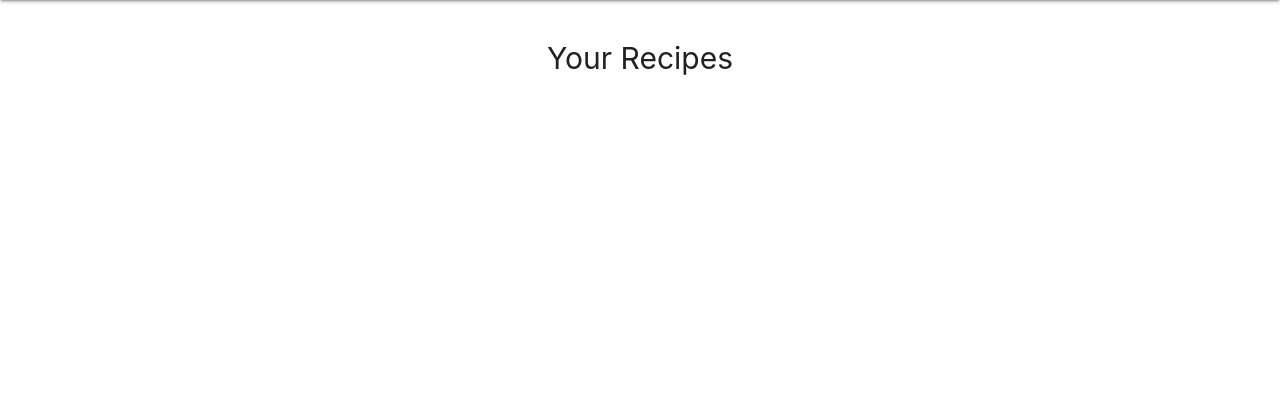
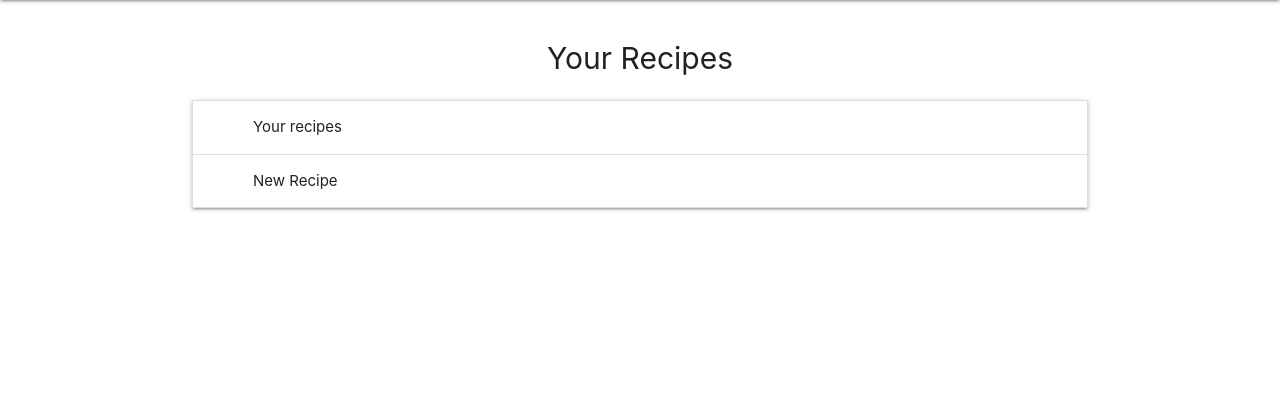
Before and after one commit to MacauleyMorgan/Project-Three, a Flask app: page /account in a window 1280 px wide. Shown: the part 64-474 px from the top of the page. Run offline with Flask 2, Linux system fonts and the light colour scheme; the visitor is signed in with stand-in values (Sample User, id 1).

Commit message:
Created recipe submission form on account page, linked initialiser to base.html

```diff
--- a/cookbook/templates/account.html
+++ b/cookbook/templates/account.html
@@ -15,4 +15,54 @@ Your Recipes
 
 <!-- Display user recipes on site -->
 
+<!-- Form to add a recipe -->
+<ul class="collapsible">
+    <li>
+        <div class="collapsible-header"><i class="material-icons"></i>Your recipes</div>
+        <div class="collapsible-body">
+            <span>Lorem ipsum dolor sit amet.</span>
+        </div>
+    </li>
+    <li>
+        <div class="collapsible-header"><i class="material-icons"></i>New Recipe</div>
+        <div class="collapsible-body">
+            <div class="row">
+                <form class="col s12">
+                    <!-- Row to get name and time -->
+                    <div class="row">
+                        <div class="input-field col s8">
+                            <input name="recipe-name" type="text" class="validate">
+                            <label for="recipe-name">Recipe Name</label>
+                        </div>
+                        <div class="input-field col s3 offset-s1">
+                            <input id="recipe_time" type="number" class="validate">
+                            <label for="recipe_time">Time (Minutes)</label>
+                        </div>
+                    </div>
+                    <!-- Row to get ingredients and steps -->
+                    <div class="row">
+                        <div class="input-field col s6">
+                            <input name="recipe-name" type="text" class="validate">
+                            <label for="recipe-name">Recipe Ingredients</label>
+                        </div>
+                        <div class="input-field col s6">
+                            <input id="recipe_time" type="text" class="validate">
+                            <label for="recipe_time">Recipe Steps</label>
+                        </div>
+                    </div>
+                    <!-- Image upload and submit button -->
+                    <div class="row">
+                        <div class="input-field col s9">
+                            <input name="recipe-name" type="text" class="validate">
+                            <label for="recipe-name">Image link (Please use tinypic to generate link)</label>
+                        </div>
+                        <div class="input-field col s2 offset-s1">
+                            <button class="btn" type="submit">Submit Recipe</button>
+                        </div>
+                    </div>
+                </form>
+            </div>
+        </div>
+    </li>
+</ul>
 {% endblock %}
--- a/cookbook/templates/base.html
+++ b/cookbook/templates/base.html
@@ -93,6 +93,9 @@
         $(document).ready(function () {
             $('.modal').modal();
         });
+        $(document).ready(function(){
+        $('.collapsible').collapsible();
+        });
     </script>
 </body>
 
```
